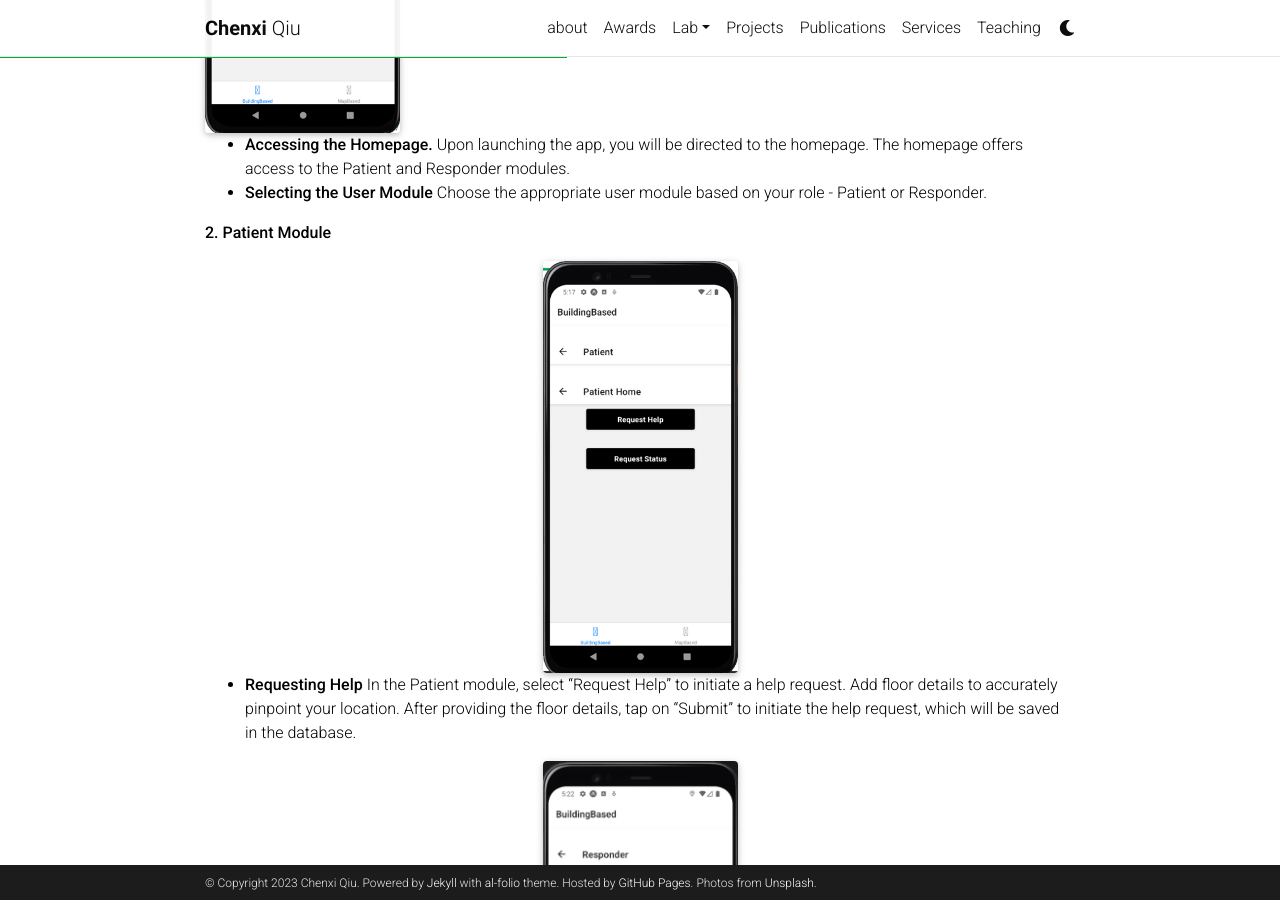
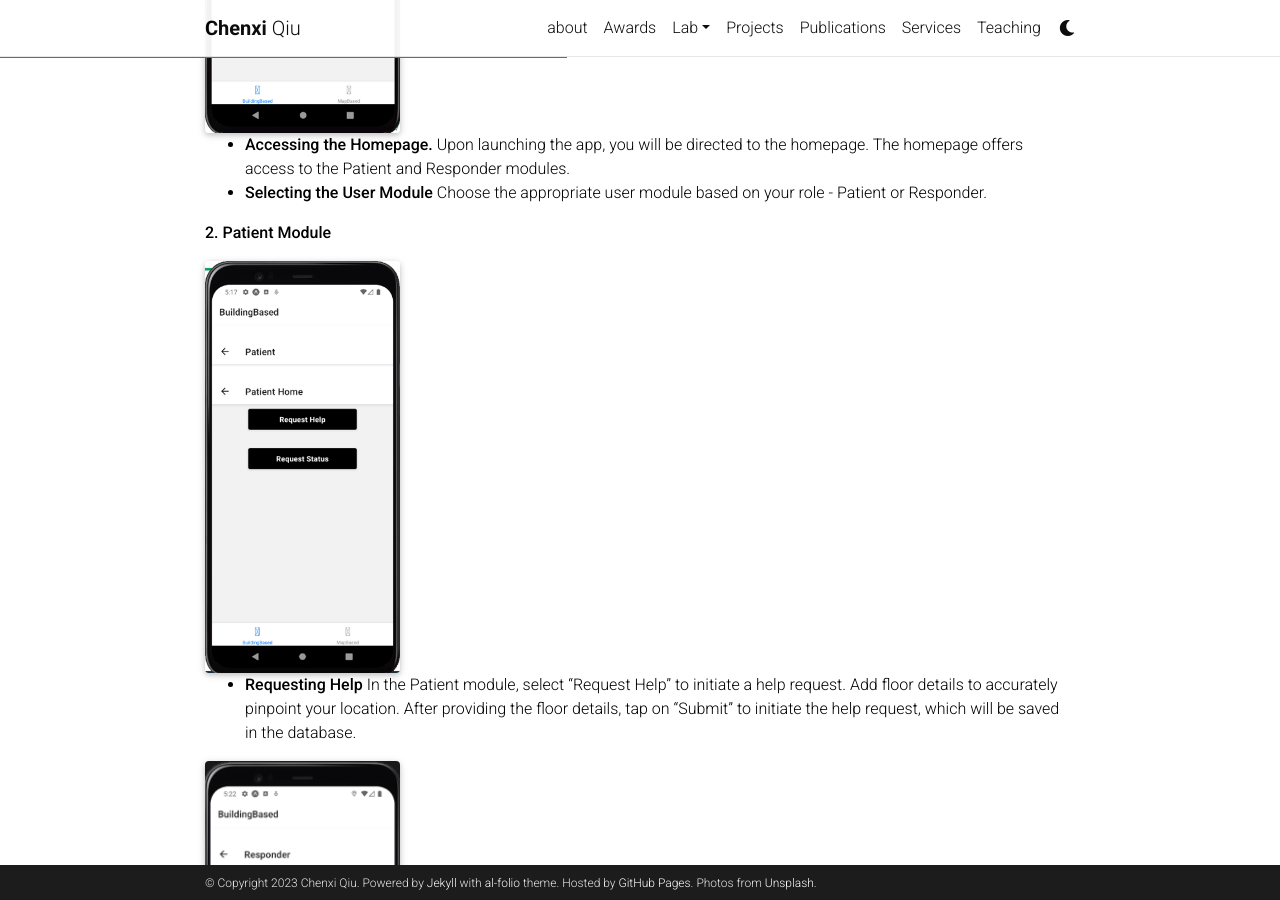
Before and after one commit to chenxiunt/chenxiunt.github.io, a Jekyll site: the page built from _projects/SpatialAgent.markdown, in a window 1280 px wide and 900 px high, scrolled down 2289 px. Built offline with Jekyll 4.4.1, drawn with Linux system fonts in a browser that asks for light colours; comment, search, counter and statistics services are not loaded; a style sheet for code colours, icons or effects is not loaded.

Commit message:
Update SpatialAgent.markdown

```diff
--- a/_projects/SpatialAgent.markdown
+++ b/_projects/SpatialAgent.markdown
@@ -57,7 +57,7 @@ The purpose of this manual is to guide users through the functionality and opera
 **2. Patient Module**
 
 
-<div class="row justify-content-md-center">
+<div class="row justify-content-md">
     <div class="col-sm-3">
         <img class="img-fluid rounded z-depth-1" src="{{ '/assets/img/projects/SpatialAgent/2PatientModule.png' | relative_url }}" alt="" title="Homepage"/>
     </div>
@@ -66,7 +66,7 @@ The purpose of this manual is to guide users through the functionality and opera
 * **Requesting Help** In the Patient module, select "Request Help" to initiate a help request. Add floor details to accurately pinpoint your location. After providing the floor details, tap on "Submit" to initiate the help request, which will be saved in the database.
 
 
-<div class="row justify-content-md-center">
+<div class="row justify-content-md">
     <div class="col-sm-3">
         <img class="img-fluid rounded z-depth-1" src="{{ '/assets/img/projects/SpatialAgent/3RequestHelp.png' | relative_url }}" alt="" title="Homepage"/>
     </div>
@@ -80,7 +80,7 @@ The purpose of this manual is to guide users through the functionality and opera
 **3. Responder Module**
 
 
-<div class="row justify-content-md-center">
+<div class="row justify-content-md">
     <div class="col-sm-3">
         <img class="img-fluid rounded z-depth-1" src="{{ '/assets/img/projects/SpatialAgent/4ResponderInitiate.png' | relative_url }}" alt="" title="Homepage"/>
     </div>
@@ -101,7 +101,7 @@ The purpose of this manual is to guide users through the functionality and opera
     * Path Assigned
 
 
-<div class="row justify-content-md-center">
+<div class="row justify-content-md">
     <div class="col-sm-3">
         <img class="img-fluid rounded z-depth-1" src="{{ '/assets/img/projects/SpatialAgent/5ResponderCheckingStatus1.png' | relative_url }}" alt="" title="Homepage"/>
     </div>
@@ -117,7 +117,7 @@ The purpose of this manual is to guide users through the functionality and opera
     * Brown Line: Path on Another Floor
 
 
-<div class="row justify-content-md-center">
+<div class="row justify-content-md">
     <div class="col-sm-3">
         <img class="img-fluid rounded z-depth-1" src="{{ '/assets/img/projects/SpatialAgent/7ResponderPath.png' | relative_url }}" alt="" title="Homepage"/>
     </div>
@@ -128,7 +128,7 @@ The purpose of this manual is to guide users through the functionality and opera
     * Interpret the probabilities on the heat map to understand the likelihood of a location being chosen for obfuscation.
 
 
-<div class="row justify-content-md-center">
+<div class="row justify-content-md">
     <div class="col-sm-3">
         <img class="img-fluid rounded z-depth-1" src="{{ '/assets/img/projects/SpatialAgent/8Heatmap.png' | relative_url }}" alt="" title="Homepage"/>
     </div>
```
